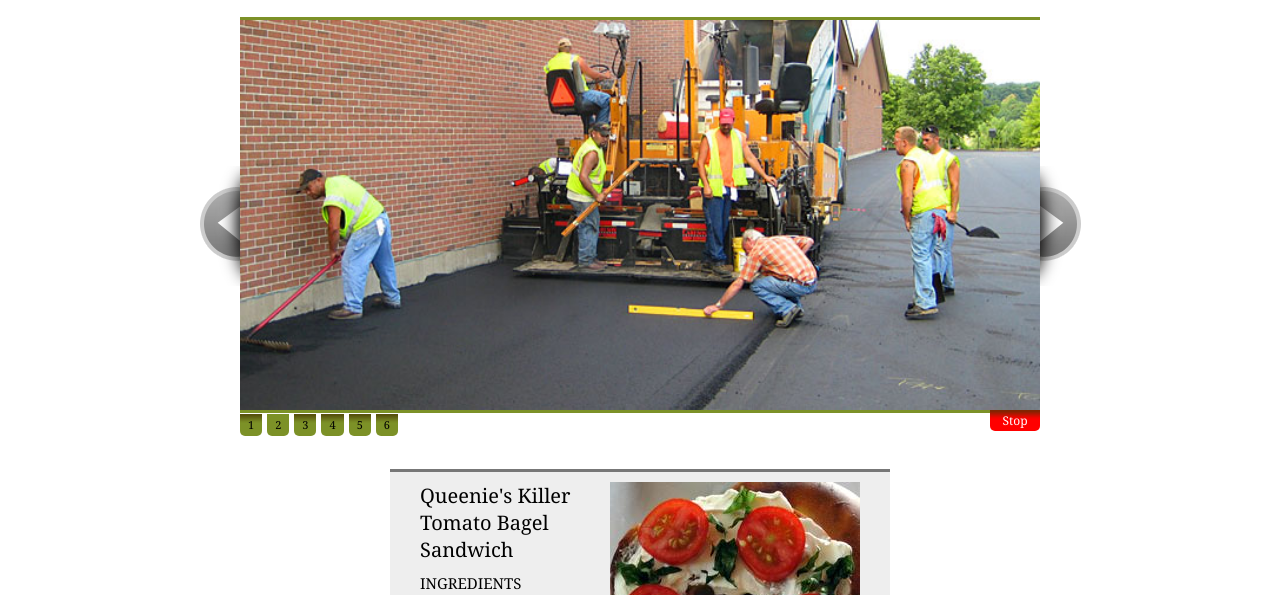
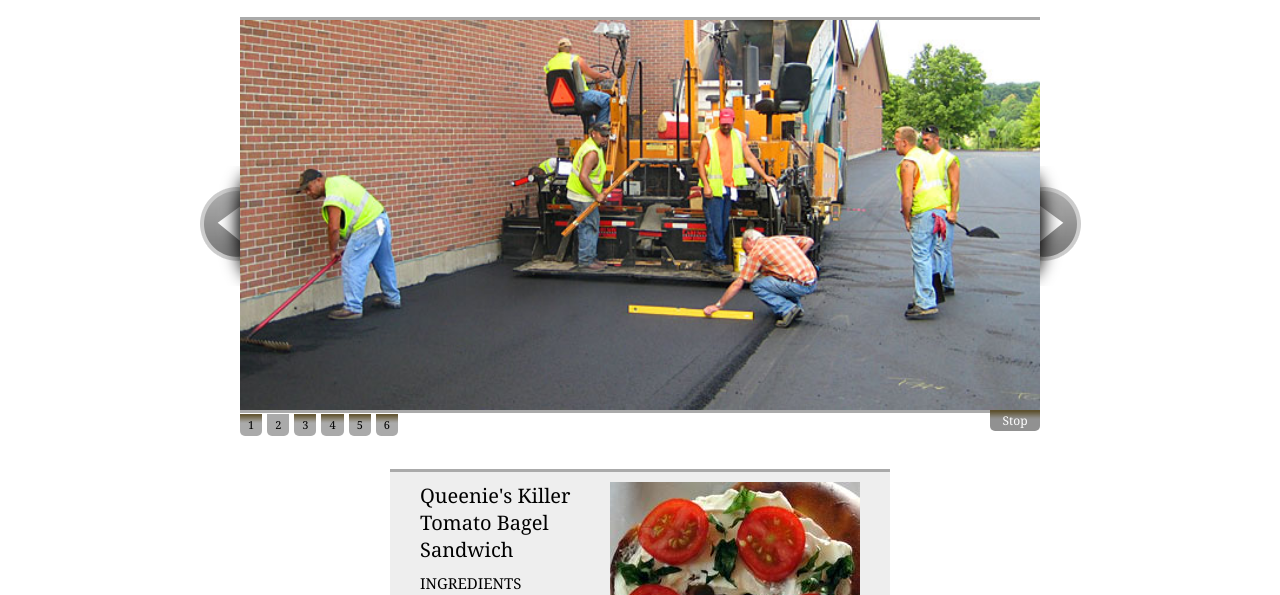
Before and after one commit to meancode/mt-plugin-anythingslider, a plain HTML site: page AnythingSlider-1.3.5/index.html in a window 1280 px wide. Shown: the part 147-742 px from the top of the page. Drawn offline with nearby package versions, Linux system fonts and the light colour scheme.

```diff
--- a/AnythingSlider-1.3.5/css/anythingslider.css
+++ b/AnythingSlider-1.3.5/css/anythingslider.css
@@ -16,18 +16,18 @@
 /****** SET COLORS HERE *******/
 /* Active */
 div.anythingSlider.activeSlider .thumbNav a.cur, div.anythingSlider.activeSlider .thumbNav a {
-	background-color: #7C9127;
+	background-color: #AAAAAA;
 }
 div.anythingSlider.activeSlider .anythingWindow {
-	border-color: #7C9127;
+	border-color: #AAAAAA;
 }
 /* Inactive */
 div.anythingSlider .thumbNav a.cur, div.anythingSlider .thumbNav a {
-	background: #777;
+	background: #AAAAAA;
 }
 div.anythingSlider .anythingWindow {
-	border-top: 3px solid #777;
-	border-bottom: 3px solid #777;
+	border-top: 3px solid #AAAAAA;
+	border-bottom: 3px solid #AAAAAA;
 }
 /* Set second slider panel sizes */
 #slider2 .panel1 { width: 500px; height: 350px; }
@@ -37,6 +37,7 @@
 #slider2 .panel5 { width: 680px; height: 317px; }
 
 /**** DO NOT CHANGE BELOW THIS LINE ****/
+
 div.anythingSlider .anythingWindow, div.anythingSlider .anythingWindow ul li {
 	width: 100%;
 }
@@ -123,5 +124,5 @@
 	-webkit-border-bottom-right-radius: 5px;
 	-webkit-border-bottom-left-radius: 5px;
 }
-div.anythingSlider .start-stop.playing { background-color: red; }
+div.anythingSlider .start-stop.playing { background-color: #919191; }
 div.anythingSlider .start-stop:hover { background-image: none; }
```
